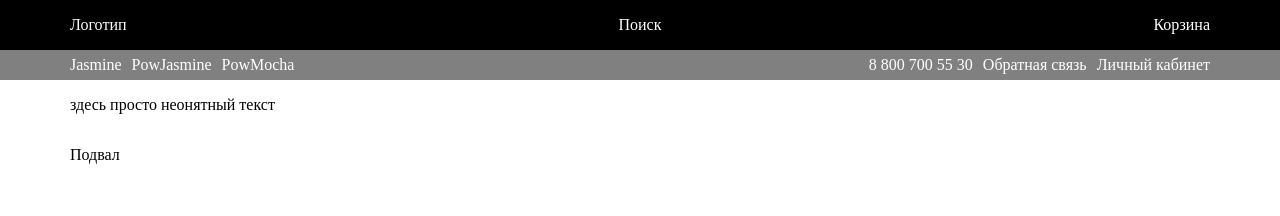
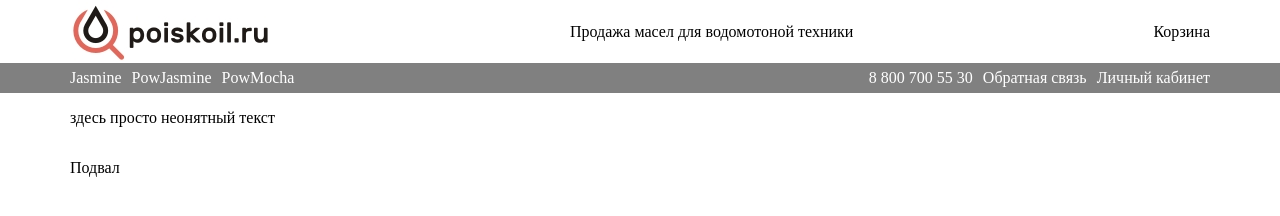
Before and after one commit to Mikhail163/shop, a website: page app/html/index.html in a window 1280 px wide. Drawn offline with nearby package versions, Linux system fonts and the light colour scheme; files that its build step writes are made by us from their sources.

Commit message:
add logo

```diff
--- a/app/html/index.html
+++ b/app/html/index.html
@@ -13,8 +13,10 @@
     <div class="body">
         <header>
             <div class="container hdr">
-                <div class="hdr-logo">Логотип</div>
-                <div class="hdr-search">Поиск</div>
+                <div class="hdr-logo">
+                    <div class="logo">&nbsp;</div>
+                </div>
+                <div class="hdr-search">Продажа масел для водомотоной техники</div>
                 <div class="hdr-cart">Корзина</div>
             </div>
         </header>
--- a/app/sass/_header.scss
+++ b/app/sass/_header.scss
@@ -1,5 +1,6 @@
-$header_height:50px;
-$header_bg_color: black;
+$header_height: $logo-height;
+$header_bg_color: white;
+$header_color: black;
 
 header {
     height: $header_height;
@@ -15,5 +16,5 @@ header {
     justify-content: space-between;
     box-sizing: border-box;
 
-    color: white;
+    color: $header_color;
 }
--- /dev/null
+++ b/app/sass/_logo.scss
@@ -0,0 +1,12 @@
+.logo {
+    width: 200px;
+    height: $logo-height;
+    background-image: url(/i/logo200.jpg);
+    cursor: pointer;
+}
+
+@media (max-width: $max-width/2) {
+    .logo {
+        width: 58px;
+    }
+}
--- a/app/sass/_var.scss
+++ b/app/sass/_var.scss
@@ -1,3 +1,4 @@
 $max-width:1200px;
 $max-width-padding:30px;
 $min-width:320px;
+$logo-height:63px;
--- a/app/sass/main.scss
+++ b/app/sass/main.scss
@@ -3,6 +3,7 @@
 @import "footer";
 @import "nav";
 @import "content";
+@import "logo";
 
 body {
     margin: 0;
```
Also changed, not shown: gulpfile.js (+11 -1 lines), app/i/logo200.jpg (added).
